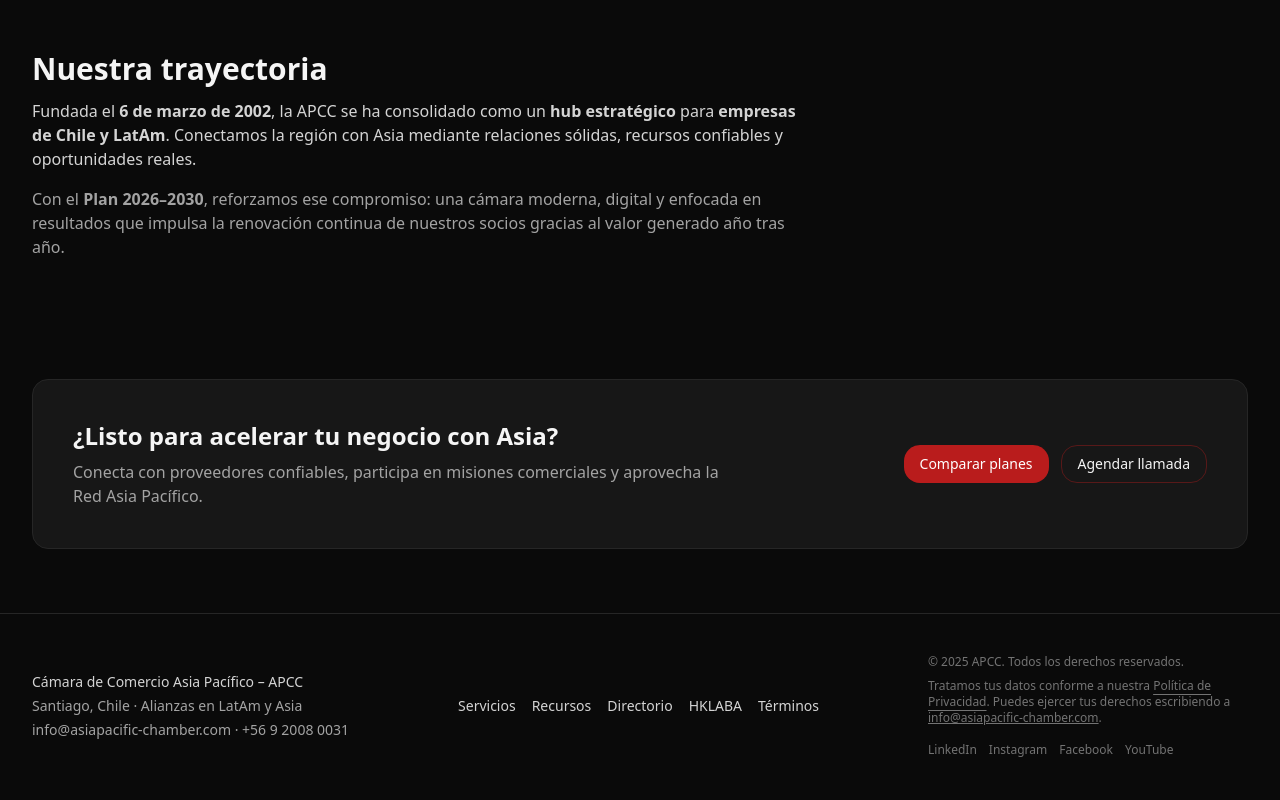
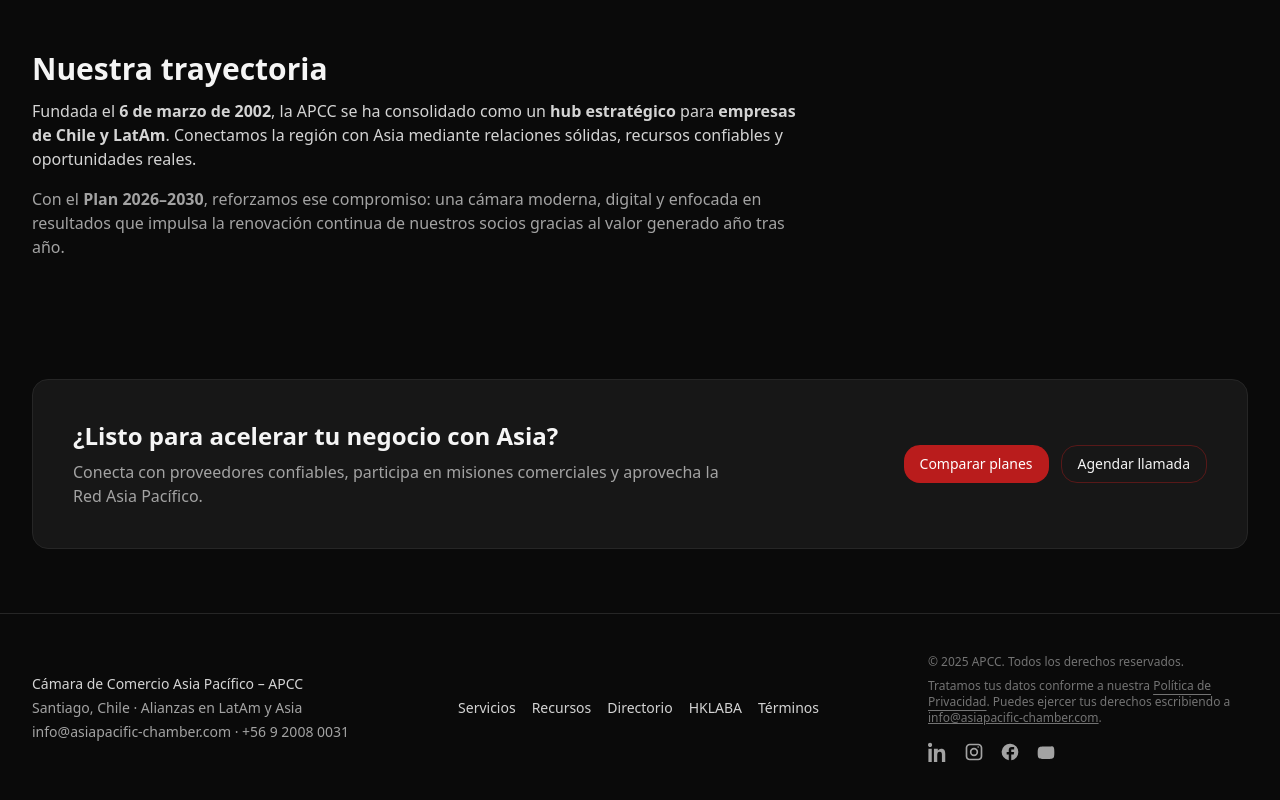
Before and after one commit to TronxGroup/APCC-Chamber, a Next.js app: page / in a window 1280 px wide. Shown: the part 2856-3656 px from the top of the page. Built offline with nearby package versions, Linux system fonts and the light colour scheme.

Commit message:
Update layout.tsx

```diff
--- a/app/layout.tsx
+++ b/app/layout.tsx
@@ -16,6 +16,30 @@ function NavLink({ href, children }: { href: string; children: React.ReactNode }
     </Link>
   );
 }
+
+// ========== ICONOS INLINE ==========
+const iconBase = {
+  xmlns: 'http://www.w3.org/2000/svg',
+  fill: 'currentColor',
+  viewBox: '0 0 24 24',
+  className: 'w-5 h-5',
+};
+
+const LinkedInIcon = () => (
+  <svg {...iconBase}><path d="M4.98 3.5C4.98 4.88 3.88 6 2.5 6S0 4.88 0 3.5 1.12 1 2.5 1 4.98 2.12 4.98 3.5zM.5 8h4V24h-4V8zm7.5 0h3.8v2.2h.1c.5-.9 1.8-2.2 3.9-2.2 4.1 0 4.9 2.7 4.9 6.2V24h-4v-7.9c0-1.9 0-4.3-2.6-4.3-2.6 0-3 2-3 4.1V24h-4V8z"/></svg>
+);
+
+const InstagramIcon = () => (
+  <svg {...iconBase}><path d="M7 2C4.2 2 2 4.2 2 7v10c0 2.8 2.2 5 5 5h10c2.8 0 5-2.2 5-5V7c0-2.8-2.2-5-5-5H7zm0 2h10c1.7 0 3 1.3 3 3v10c0 1.7-1.3 3-3 3H7c-1.7 0-3-1.3-3-3V7c0-1.7 1.3-3 3-3zm10 1a1 1 0 100 2 1 1 0 000-2zM12 7a5 5 0 100 10 5 5 0 000-10zm0 2a3 3 0 110 6 3 3 0 010-6z"/></svg>
+);
+
+const FacebookIcon = () => (
+  <svg {...iconBase}><path d="M22 12a10 10 0 10-11.5 9.9v-7H8v-3h2.5V9.5A3.5 3.5 0 0114 6h3v3h-3c-.3 0-.5.2-.5.5V12H17l-.5 3h-3v7A10 10 0 0022 12z"/></svg>
+);
+
+const YouTubeIcon = () => (
+  <svg {...iconBase}><path d="M10 15l5.2-3L10 9v6zm12-3c0-2.5-.2-4.2-.5-5-.3-.9-1-1.6-2-1.9C18.5 5.5 12 5.5 12 5.5s-6.5 0-7.5.6c-1 .3-1.7 1-2 1.9-.3.8-.5 2.5-.5 5s.2 4.2.5 5c.3.9 1 1.6 2 1.9 1 .6 7.5.6 7.5.6s6.5 0 7.5-.6c1-.3 1.7-1 2-1.9.3-.8.5-2.5.5-5z"/></svg>
+);
 
 export default function RootLayout({ children }: { children: React.ReactNode }) {
   return (
@@ -37,10 +61,7 @@ export default function RootLayout({ children }: { children: React.ReactNode })
               <NavLink href="/eventos">Eventos</NavLink>
               <NavLink href="/noticias">Noticias</NavLink>
               <NavLink href="/contacto">Contacto</NavLink>
-              <Link
-                href="https://join.asiapacific-chamber.com"
-                className="btn btn-primary"
-              >
+              <Link href="https://join.asiapacific-chamber.com" className="btn btn-primary">
                 Hazte socio
               </Link>
             </div>
@@ -59,10 +80,7 @@ export default function RootLayout({ children }: { children: React.ReactNode })
               </div>
               <div>Santiago, Chile · Alianzas en LatAm y Asia</div>
               <div>
-                <a
-                  href="mailto:info@asiapacific-chamber.com"
-                  className="hover:text-neutral-200"
-                >
+                <a href="mailto:info@asiapacific-chamber.com" className="hover:text-neutral-200">
                   info@asiapacific-chamber.com
                 </a>{' '}
                 · +56 9 2008 0031
@@ -92,22 +110,18 @@ export default function RootLayout({ children }: { children: React.ReactNode })
                   Política de Privacidad
                 </Link>
                 . Puedes ejercer tus derechos escribiendo a{' '}
-                <a
-                  href="mailto:info@asiapacific-chamber.com"
-                  className="underline hover:text-neutral-300"
-                >
+                <a href="mailto:info@asiapacific-chamber.com" className="underline hover:text-neutral-300">
                   info@asiapacific-chamber.com
-                </a>
-                .
+                </a>.
               </div>
-              <div className="flex gap-3 pt-2">
+              <div className="flex gap-4 pt-2 text-neutral-400">
                 <a
                   href="https://www.linkedin.com/company/asiapacific-chamber/"
                   target="_blank"
                   rel="noopener noreferrer"
                   className="hover:text-white"
                 >
-                  LinkedIn
+                  <LinkedInIcon />
                 </a>
                 <a
                   href="https://www.instagram.com/apcc.chamber/"
@@ -115,7 +129,7 @@ export default function RootLayout({ children }: { children: React.ReactNode })
                   rel="noopener noreferrer"
                   className="hover:text-white"
                 >
-                  Instagram
+                  <InstagramIcon />
                 </a>
                 <a
                   href="https://web.facebook.com/apcc.chamber"
@@ -123,7 +137,7 @@ export default function RootLayout({ children }: { children: React.ReactNode })
                   rel="noopener noreferrer"
                   className="hover:text-white"
                 >
-                  Facebook
+                  <FacebookIcon />
                 </a>
                 <a
                   href="https://www.youtube.com/@apcc.chamber"
@@ -131,7 +145,7 @@ export default function RootLayout({ children }: { children: React.ReactNode })
                   rel="noopener noreferrer"
                   className="hover:text-white"
                 >
-                  YouTube
+                  <YouTubeIcon />
                 </a>
               </div>
             </div>
```
